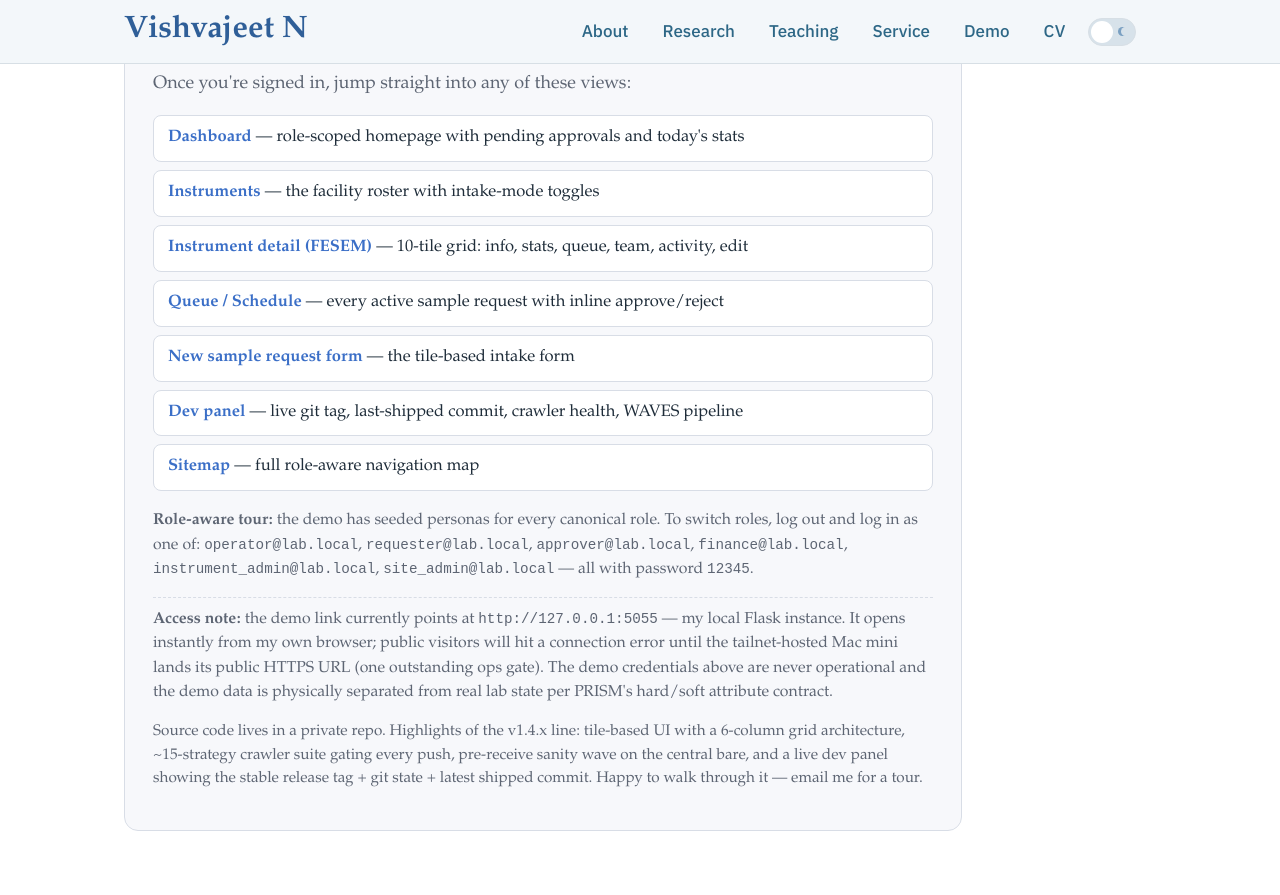
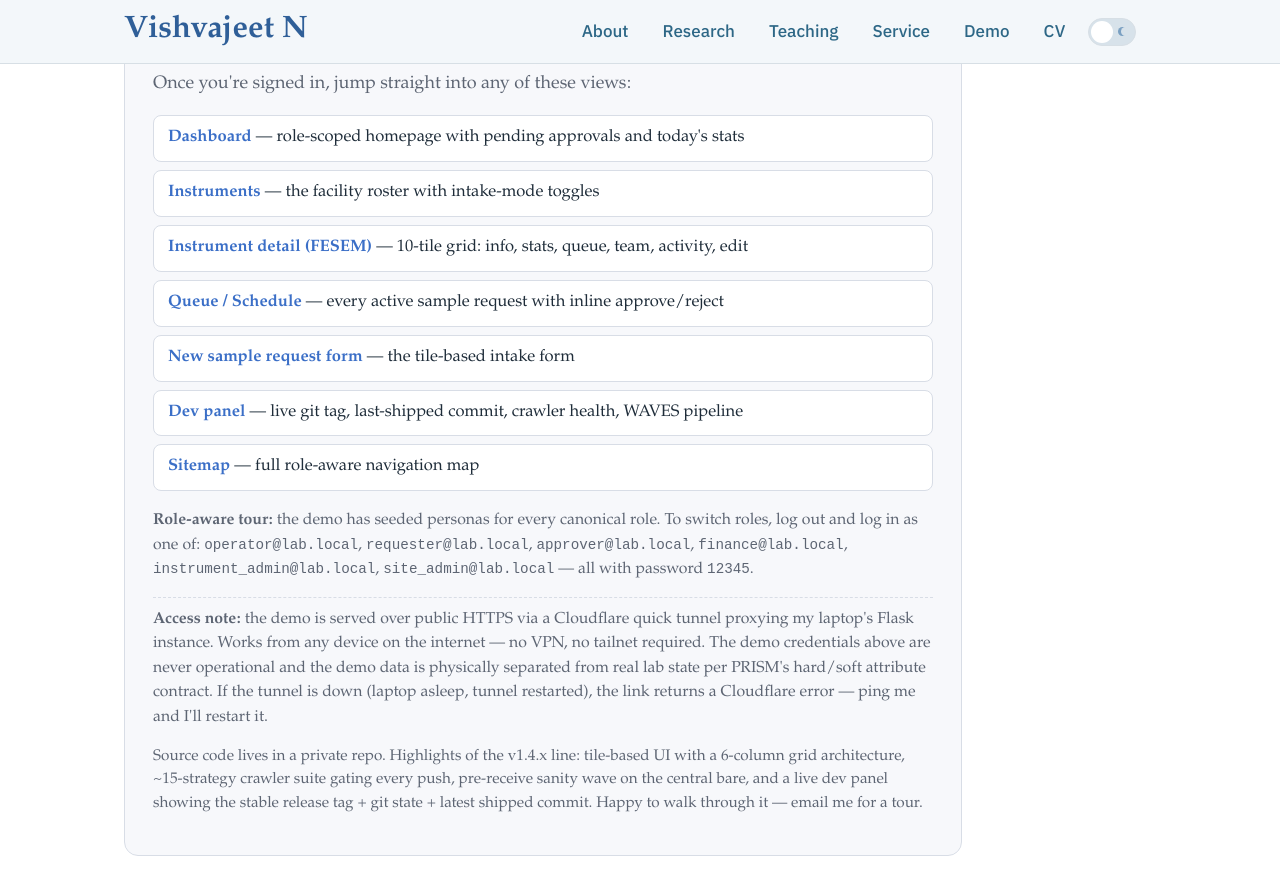
Before and after one commit to nvishvajeet/nvishvajeet.github.io, a Jekyll site: the page built from demo.html, in a window 1280 px wide and 900 px high, scrolled down 513 px. Shown: the top 895 px of the window. Built offline with Jekyll 4.4.1, drawn with Linux system fonts in a browser that asks for light colours.

Commit message:
feat(demo): public HTTPS via cloudflared quick tunnel
Replaces localhost URL with a *.trycloudflare.com public HTTPS endpoint proxying the laptop Flask on :5055. Anyone on the internet can now click the demo button and reach PRISM — no VPN, no tailnet. Tunnel URL rotates on cloudflared restart; update _config.yml.prism_demo.url + base to the new subdomain when that happens.

```diff
--- a/_config.yml
+++ b/_config.yml
@@ -6,17 +6,19 @@
 # "unavailable" stub, without touching demo.html itself. Use this
 # when the demo host is down or being rebuilt.
 #
-# URL points at 127.0.0.1:5055 — the laptop's local Flask dev
-# server. Modern browsers allow HTTPS → http://localhost as a
-# mixed-content exception, so the link is clickable from this
-# github.io page when the operator's laptop is running PRISM.
-# Public visitors without access to the laptop will hit a
-# connection error — that's expected until the Tailscale Serve
-# public HTTPS gate lands (see `docs/NEXT_WAVES.md` § "Tech
-# bet — HTTPS for the public internet" in the PRISM repo).
+# URL points at a Cloudflare quick-tunnel proxying the operator's
+# laptop Flask (:5055) to a public HTTPS endpoint. Works for
+# anyone on the internet — no tailnet, no VPN. The tunnel URL
+# changes every time cloudflared restarts; when it does, run
+# `cloudflared tunnel --url http://127.0.0.1:5055`, grab the new
+# `*.trycloudflare.com` URL from the output, and update this line
+# + the deep-links in demo.html, then push. A helper script
+# (`scripts/update_demo_tunnel.sh`) can be added later if the
+# tunnel restart churn gets annoying.
 prism_demo:
   enabled: true
-  url: http://127.0.0.1:5055/login?demo=1
+  url: https://safer-regularly-zones-clients.trycloudflare.com/login?demo=1
+  base: https://safer-regularly-zones-clients.trycloudflare.com
 
 # Jekyll defaults are fine for this site. Pages with YAML front
 # matter (index.html, research.html, teaching.html, service.html,
--- a/demo.html
+++ b/demo.html
@@ -46,13 +46,13 @@
     Once you're signed in, jump straight into any of these views:
   </p>
   <ul class="demo-link-list">
-    <li><a href="http://127.0.0.1:5055/" target="_blank" rel="noopener">Dashboard</a> — role-scoped homepage with pending approvals and today's stats</li>
-    <li><a href="http://127.0.0.1:5055/instruments" target="_blank" rel="noopener">Instruments</a> — the facility roster with intake-mode toggles</li>
-    <li><a href="http://127.0.0.1:5055/instruments/1" target="_blank" rel="noopener">Instrument detail (FESEM)</a> — 10-tile grid: info, stats, queue, team, activity, edit</li>
-    <li><a href="http://127.0.0.1:5055/schedule" target="_blank" rel="noopener">Queue / Schedule</a> — every active sample request with inline approve/reject</li>
-    <li><a href="http://127.0.0.1:5055/requests/new" target="_blank" rel="noopener">New sample request form</a> — the tile-based intake form</li>
-    <li><a href="http://127.0.0.1:5055/admin/dev_panel" target="_blank" rel="noopener">Dev panel</a> — live git tag, last-shipped commit, crawler health, WAVES pipeline</li>
-    <li><a href="http://127.0.0.1:5055/sitemap" target="_blank" rel="noopener">Sitemap</a> — full role-aware navigation map</li>
+    <li><a href="{{ site.prism_demo.base }}/" target="_blank" rel="noopener">Dashboard</a> — role-scoped homepage with pending approvals and today's stats</li>
+    <li><a href="{{ site.prism_demo.base }}/instruments" target="_blank" rel="noopener">Instruments</a> — the facility roster with intake-mode toggles</li>
+    <li><a href="{{ site.prism_demo.base }}/instruments/1" target="_blank" rel="noopener">Instrument detail (FESEM)</a> — 10-tile grid: info, stats, queue, team, activity, edit</li>
+    <li><a href="{{ site.prism_demo.base }}/schedule" target="_blank" rel="noopener">Queue / Schedule</a> — every active sample request with inline approve/reject</li>
+    <li><a href="{{ site.prism_demo.base }}/requests/new" target="_blank" rel="noopener">New sample request form</a> — the tile-based intake form</li>
+    <li><a href="{{ site.prism_demo.base }}/admin/dev_panel" target="_blank" rel="noopener">Dev panel</a> — live git tag, last-shipped commit, crawler health, WAVES pipeline</li>
+    <li><a href="{{ site.prism_demo.base }}/sitemap" target="_blank" rel="noopener">Sitemap</a> — full role-aware navigation map</li>
   </ul>
 
   <p class="demo-note">
@@ -69,14 +69,14 @@
   </p>
 
   <p class="demo-note demo-note-ops">
-    <strong>Access note:</strong> the demo link currently points at
-    <code>http://127.0.0.1:5055</code> — my local Flask instance.
-    It opens instantly from my own browser; public visitors will
-    hit a connection error until the tailnet-hosted Mac mini
-    lands its public HTTPS URL (one outstanding ops gate). The
-    demo credentials above are never operational and the demo
-    data is physically separated from real lab state per PRISM's
-    hard/soft attribute contract.
+    <strong>Access note:</strong> the demo is served over public
+    HTTPS via a Cloudflare quick tunnel proxying my laptop's Flask
+    instance. Works from any device on the internet — no VPN, no
+    tailnet required. The demo credentials above are never
+    operational and the demo data is physically separated from
+    real lab state per PRISM's hard/soft attribute contract.
+    If the tunnel is down (laptop asleep, tunnel restarted), the
+    link returns a Cloudflare error — ping me and I'll restart it.
   </p>
 
   <p class="demo-repo">
```
